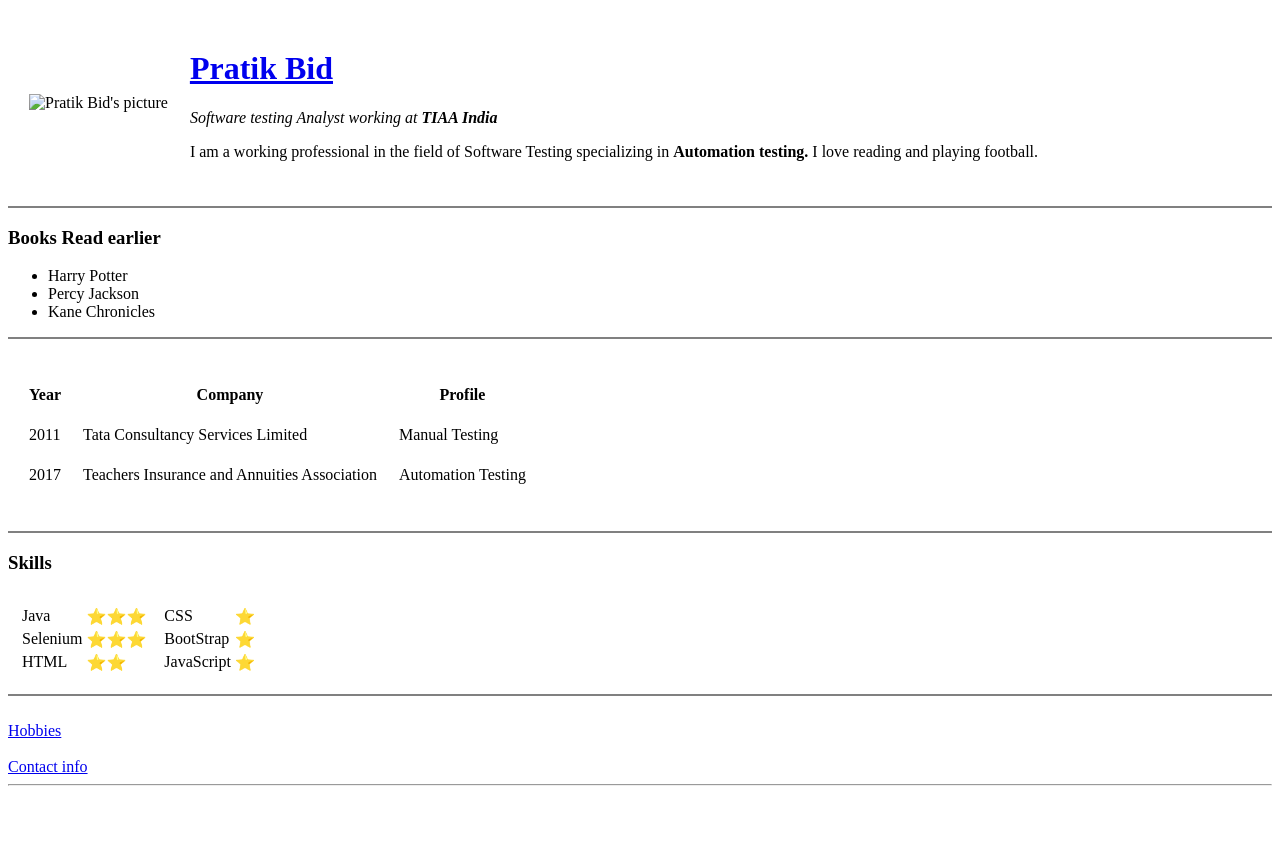
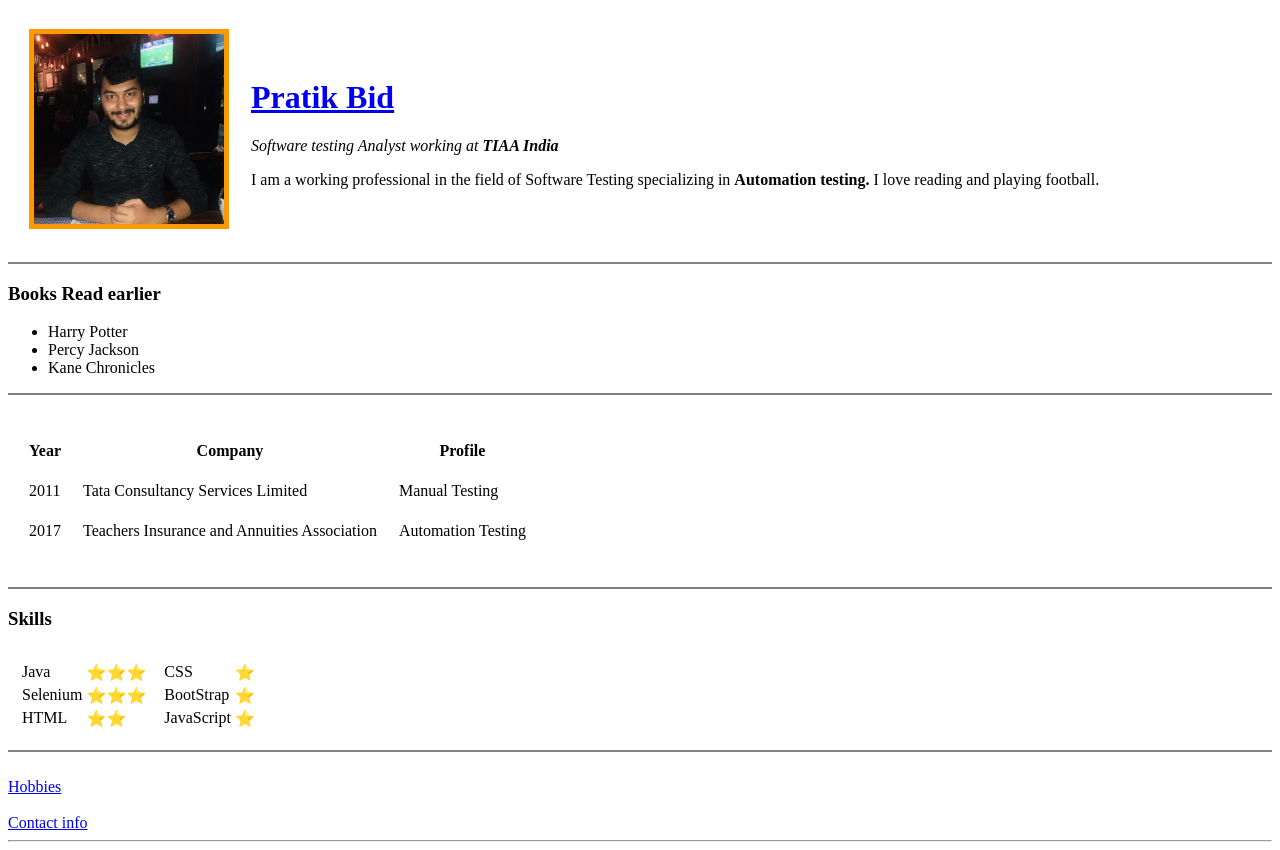
Before and after one commit to pratikbid/CV, a plain HTML site: page index.html in a window 1280 px wide. Before the commit the page ends 800 px from the top, so only its background shows below. Drawn offline with Linux system fonts and the light colour scheme.

Commit message:
Fixed image issue

```diff
--- a/index.html
+++ b/index.html
@@ -10,7 +10,7 @@
   <table cellspacing='20'>
     <tr>
       <td>
-        <img src="Pratik pic 2.jpg" alt="Pratik Bid's picture" width="200" height="200"/>
+        <img src="images/Pratik pic 2.jpg" alt="Pratik Bid's picture" width="200" height="200"/>
       </td>
       <td>
         <h1><a href="https://www.linkedin.com/in/pratik-bid-44713329">Pratik Bid</a></h1>
```
